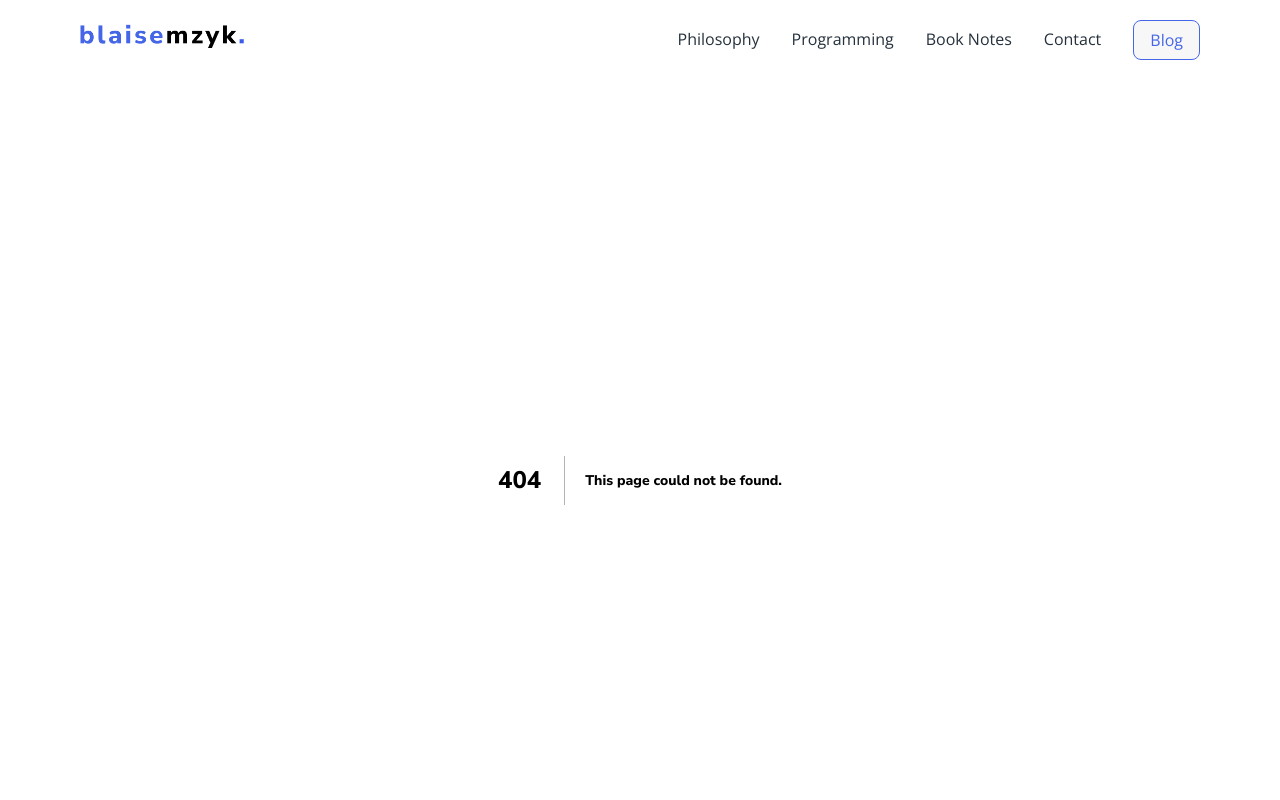
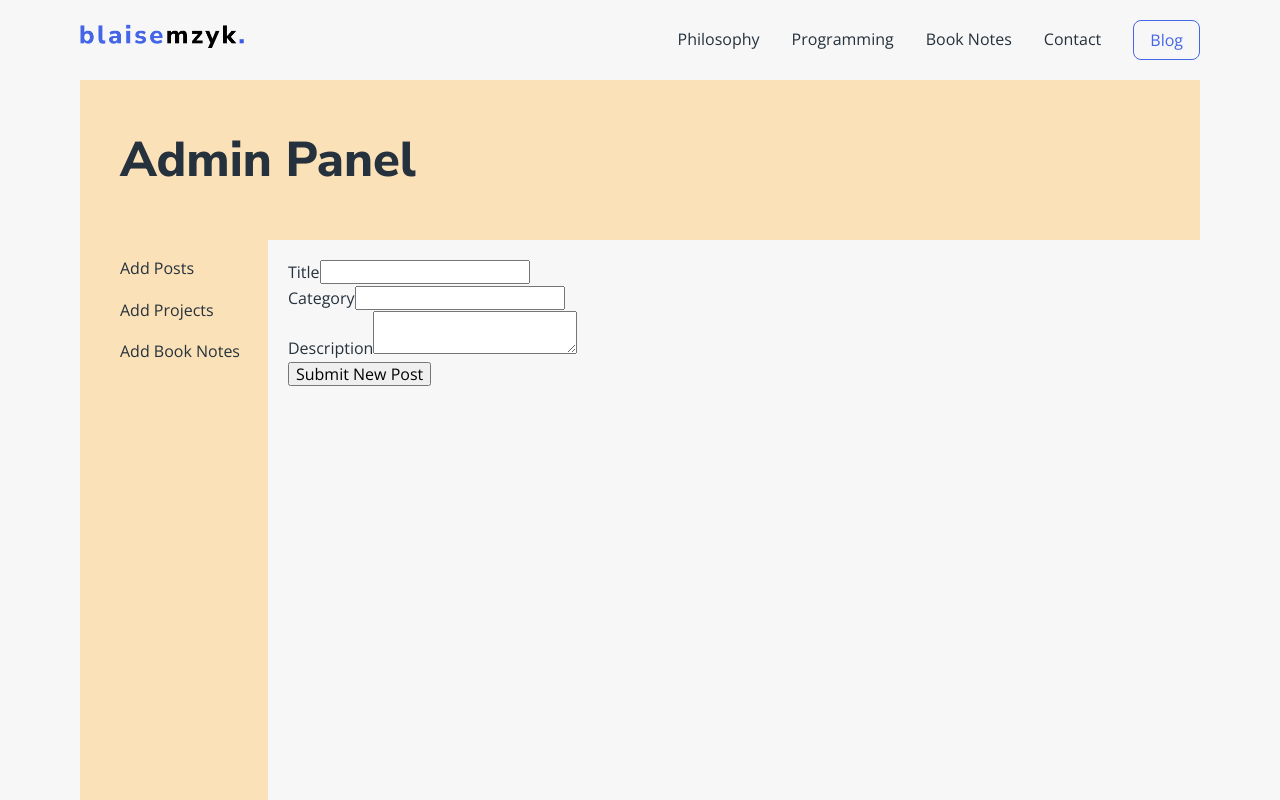
Before and after one commit to blzjmzk/blaise-mzyk-website, a Next.js app: page /blaise/new-post in a window 1280 px wide. Before the commit this address had no page. Shown: the top 800 px of the page. Built offline with nearby package versions, Linux system fonts and the light colour scheme.

Commit message:
Add page for add new post

```diff
--- /dev/null
+++ b/app/blaise/_components/PostForm.tsx
@@ -0,0 +1,27 @@
+import React from "react";
+
+const PostForm = () => {
+  return (
+    <form>
+      <div className="form-group">
+        <label id="title" for="">
+          Title
+        </label>
+        <input id="title" type="text" />
+      </div>
+      <div className="form-group">
+        <label id="category" for="">
+          Category
+        </label>
+        <input id="category" type="text" />
+      </div>
+      <div className="form-group">
+        <label id="description">Description</label>
+        <textarea name="description" id="description"></textarea>
+      </div>
+      <button type="submit">Submit New Post</button>
+    </form>
+  );
+};
+
+export default PostForm;
--- /dev/null
+++ b/app/blaise/new-post/page.tsx
@@ -0,0 +1,8 @@
+import React from "react";
+import PostForm from "../_components/PostForm";
+
+const NewPostPage = () => {
+  return <PostForm />;
+};
+
+export default NewPostPage;
--- a/app/blaise/page.tsx
+++ b/app/blaise/page.tsx
@@ -1,3 +1,4 @@
+import Link from "next/link";
 import styles from "./PostsPage.module.css";
 import prisma from "@/prisma/client";
 
@@ -5,6 +6,10 @@ const PostsPage = async () => {
   const posts = await prisma.post.findMany();
 
   return (
+    <div>
+      <button>
+        <Link href="/blaise/new-post">Add New Post</Link>
+      </button>
       <table className={styles.Table}>
         <thead>
           <tr>
@@ -39,6 +44,7 @@ const PostsPage = async () => {
           ))}
         </tbody>
       </table>
+    </div>
   );
 };
 
```
Lines whose indentation alone changed are shown as unchanged.
